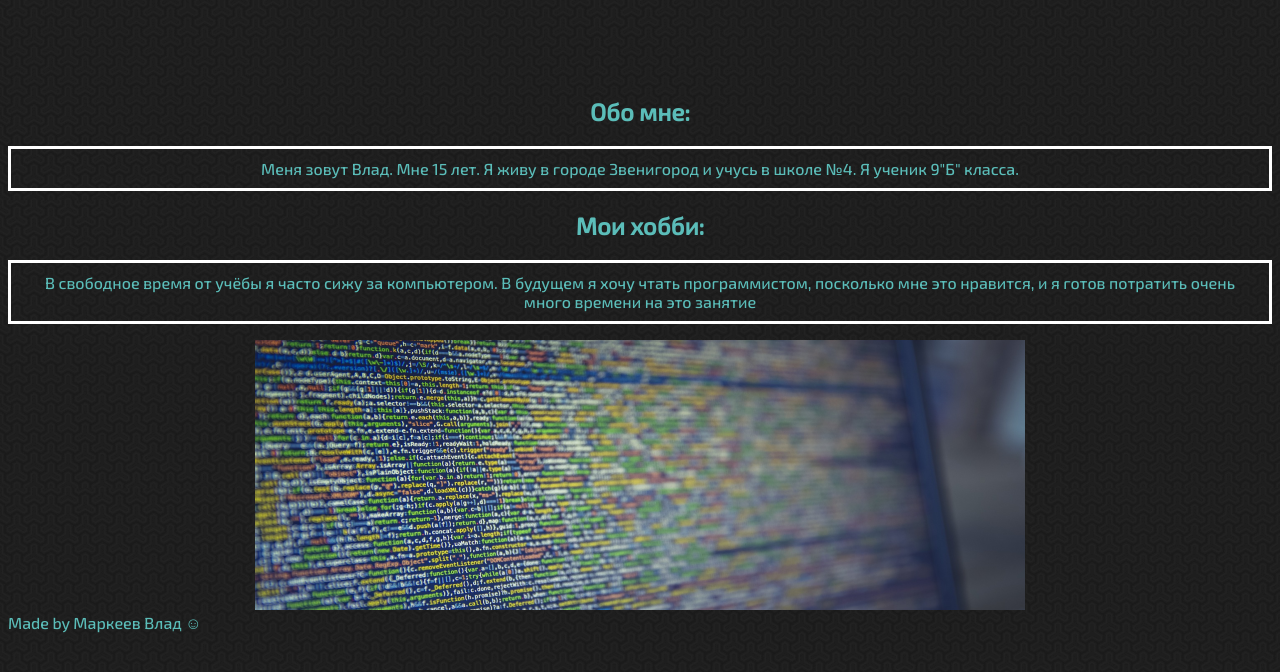
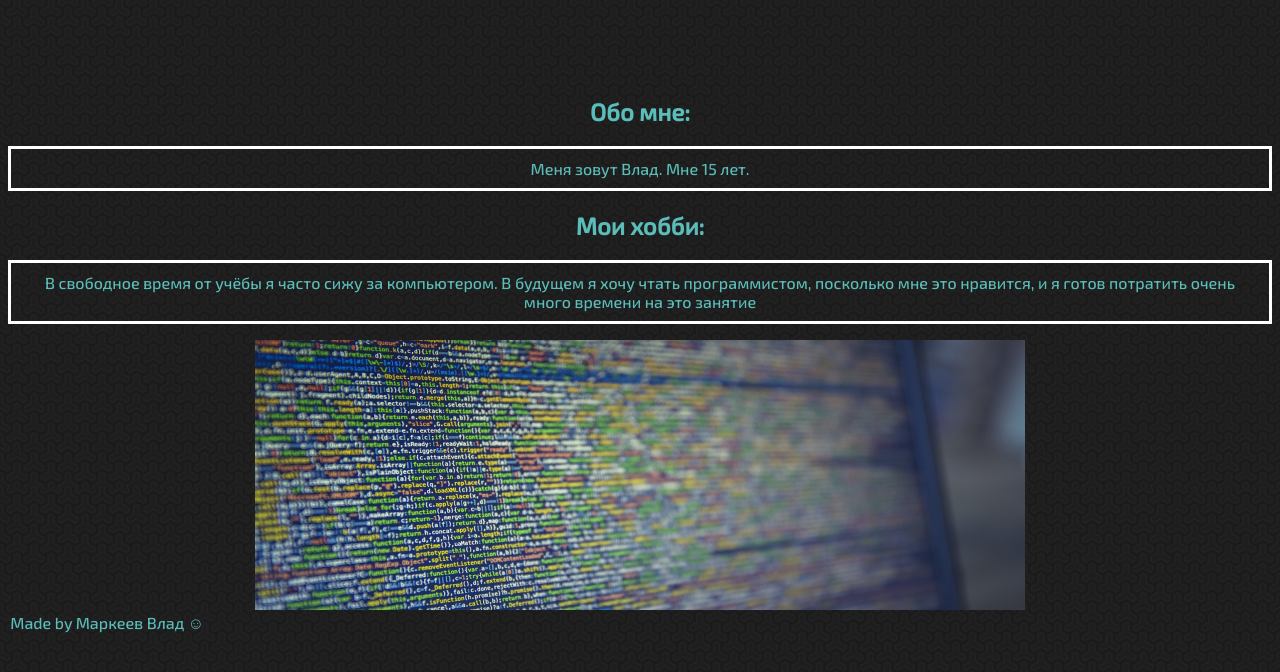
Before and after one commit to ToGGiHo/ToGGiHo.github.io, a plain HTML site: page index.html in a window 1280 px wide. Shown: the part 88-760 px from the top of the page. Drawn offline with Linux system fonts and the light colour scheme.

Commit message:
Update index.html

```diff
--- a/index.html
+++ b/index.html
@@ -12,7 +12,7 @@
     <h1>Моё портфолио</h1>
     <hr>
     <h2>Обо мне:</h2>
-    <p>Меня зовут Влад. Мне 15 лет. Я живу в городе Звенигород и учусь в школе №4. Я ученик 9"Б" класса.</p>
+    <p>Меня зовут Влад. Мне 15 лет.</p>
     <h2>Мои хобби:</h2>
     <p>В свободное время от учёбы я часто сижу за компьютером. В будущем я хочу чтать программистом, посколько мне это нравится, и я готов потратить очень много времени на это занятие</p>
     <div>
```
